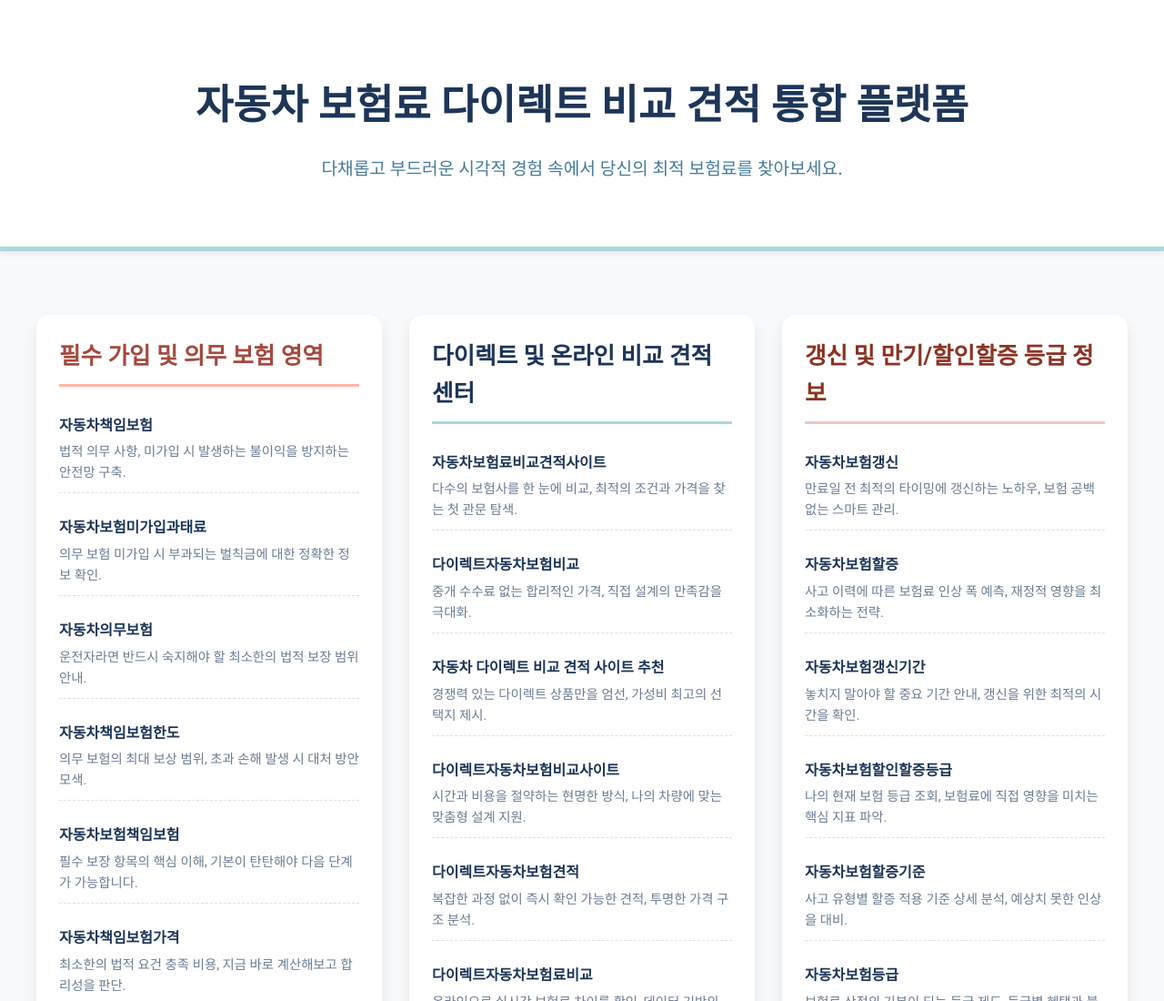
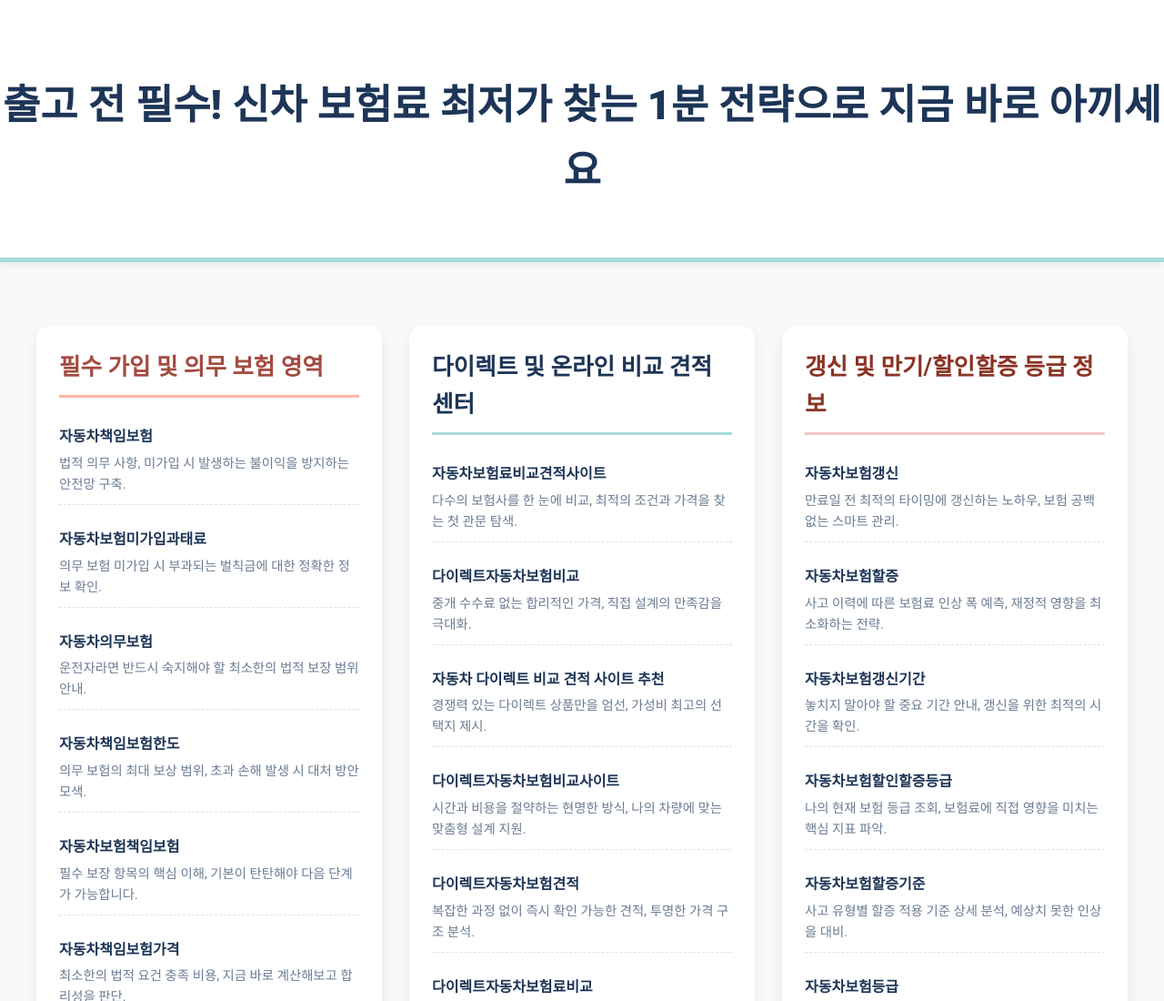
Before and after one commit to firemoney81-naldon/backktopw, a website: page index.html in a window 1280 px wide. Shown: the top 1100 px of the page at 91% size. Drawn offline with Linux system fonts and the light colour scheme.

Commit message:
Update index.html

```diff
--- a/index.html
+++ b/index.html
@@ -3,10 +3,10 @@
 <head>
     <meta charset="UTF-8">
     <meta name="viewport" content="width=device-width, initial-scale=1.0">
+<meta name="google-site-verification" content="bPeyJ_S-8nWUQOJ-jHeV7UVtUrtM_aln4fud6O-cZHc" />
+<meta name="naver-site-verification" content="2344585b0594a2458554a16a51967419d48333ed" />
 
-
-
-    <title>🚗 최적의 자동차 보험 비교 견적 플랫폼</title>
+    <title>출고 전 필수! 신차 보험료 최저가 찾는 1분 전략으로 지금 바로 아끼세요</title>
 
 
   <style>
@@ -139,8 +139,7 @@
 <body>
 
     <header>
-        <h1>자동차 보험료 다이렉트 비교 견적 통합 플랫폼</h1>
-        <p class="subtitle">다채롭고 부드러운 시각적 경험 속에서 당신의 최적 보험료를 찾아보세요.</p>
+        <h1>출고 전 필수! 신차 보험료 최저가 찾는 1분 전략으로 지금 바로 아끼세요</h1>
     </header>
 
     <div class="container">
```
